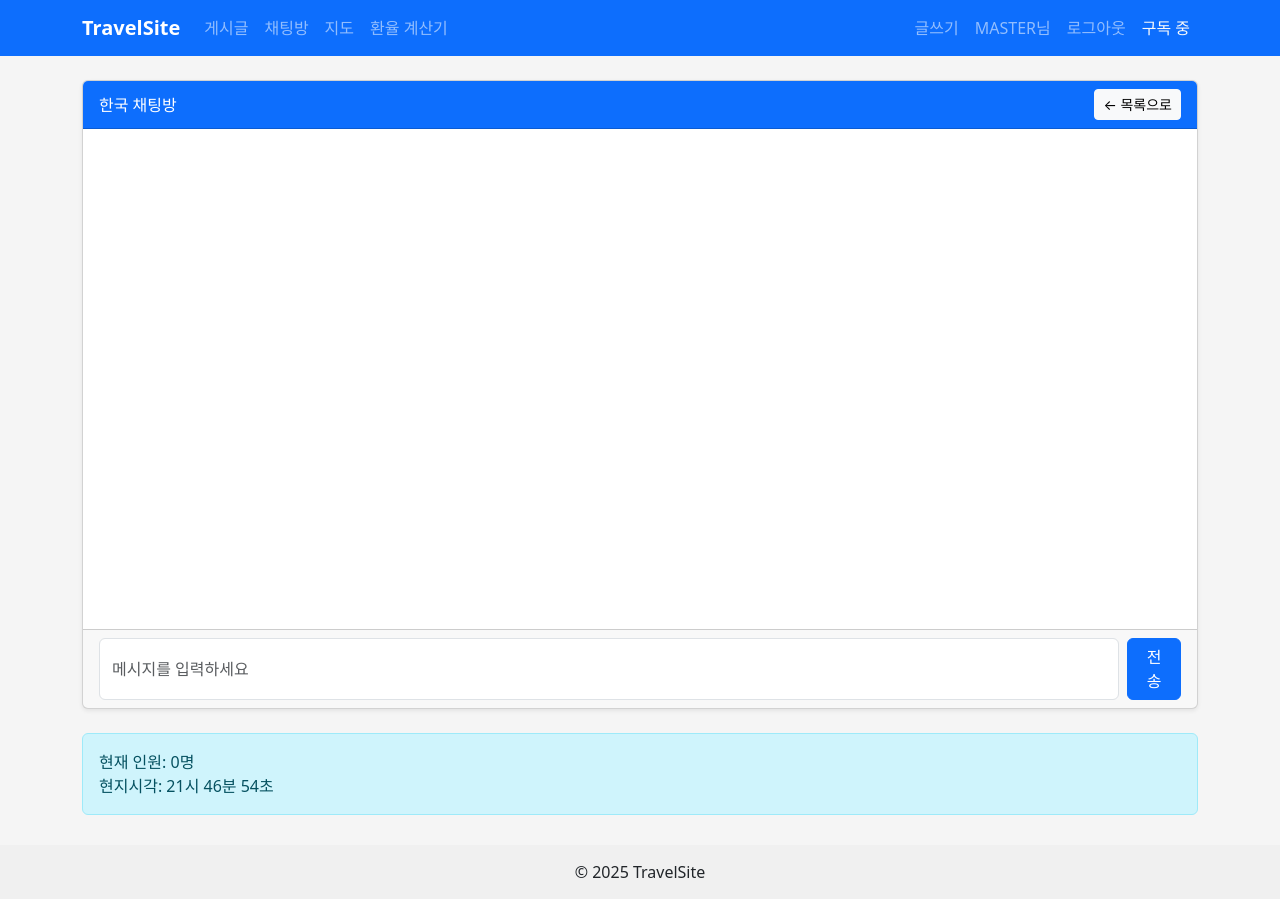
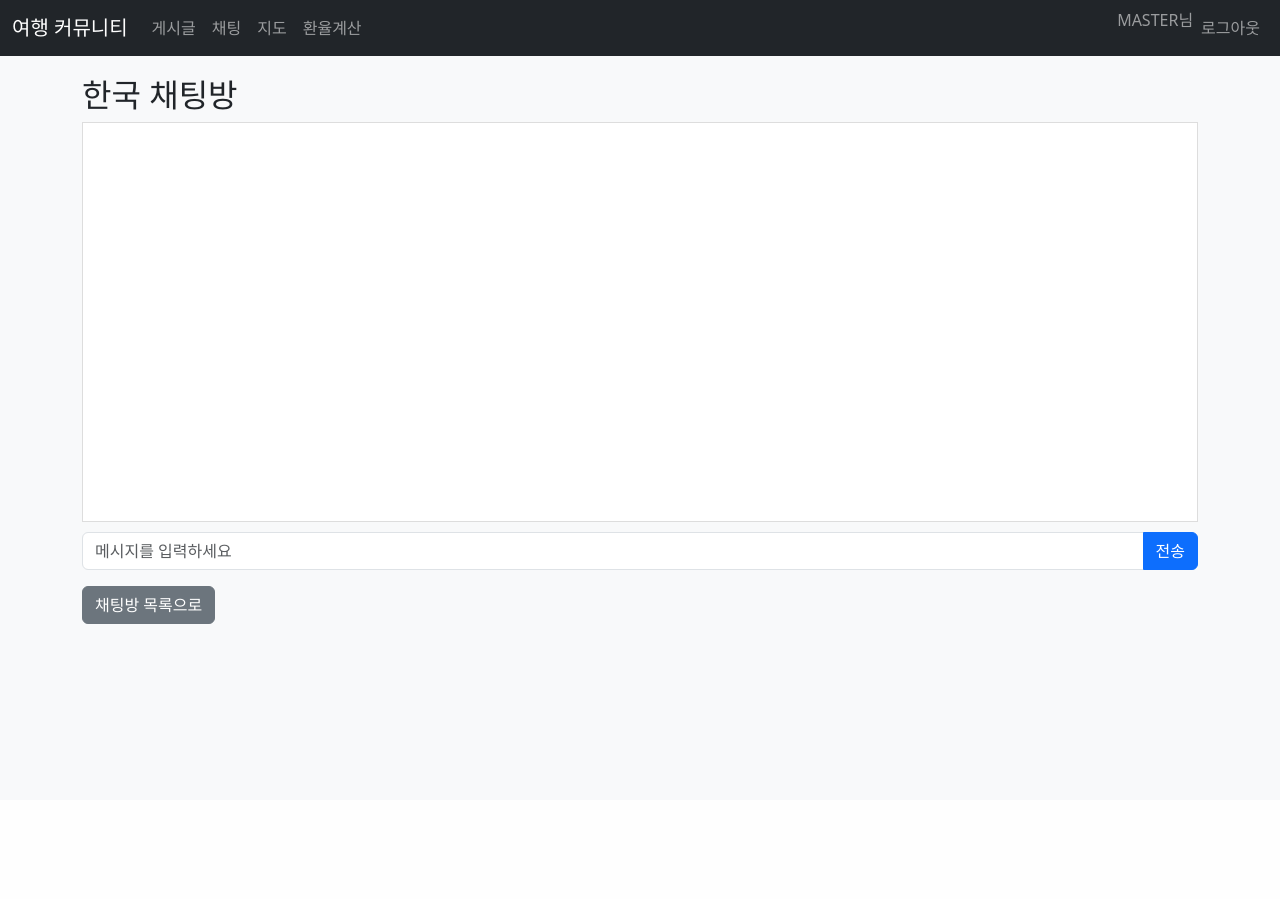
Before and after one commit to dcw15410-del/travel_site, a Flask app: a page that uses templates/base.html in a window 1280 px wide. After the commit the page ends 624 px from the top, so only its background shows below. Run offline with Flask 3, Linux system fonts and the light colour scheme; a user stored in the database is signed in; some libraries are stand-ins or nearby versions.

Commit message:
update-2025-09-26-pm09:46

```diff
--- a/app.py
+++ b/app.py
@@ -3,7 +3,7 @@ eventlet.monkey_patch()
 
 from flask import Flask, render_template, request, redirect, session, flash, url_for, jsonify
 from flask_sqlalchemy import SQLAlchemy
-from flask_socketio import SocketIO, emit, join_room, leave_room
+from flask_socketio import SocketIO, emit, join_room, leave_room, disconnect
 from werkzeug.security import generate_password_hash, check_password_hash
 from werkzeug.utils import secure_filename
 from datetime import datetime
@@ -72,6 +72,7 @@ TIMEZONE_MAP = {
     "태국": "Asia/Bangkok"
 }
 room_users = {room: 0 for room in CHAT_ROOMS}  # 인원 관리
+user_rooms = {}  # 각 연결별 사용자가 들어간 방 추적 {sid: room}
 
 # -----------------------------
 # 공통 템플릿 변수
@@ -84,7 +85,6 @@ def inject_user_and_subscription_and_times():
         if user:
             subscribed = Subscriber.query.filter_by(email=user.email).first() is not None
 
-    # 초기 로딩 시각 (JS에서 계속 갱신)
     room_times = {}
     for room in CHAT_ROOMS:
         try:
@@ -326,9 +326,12 @@ def on_join(data):
 
     # 인원 증가
     room_users[room] = max(0, room_users.get(room, 0)) + 1
+    user_rooms[request.sid] = room  # 연결 추적
 
     ts = datetime.now().strftime("%H:%M:%S")
     emit('receive_message', {'user':'시스템','msg':f'{nickname}님이 입장했습니다.','time':ts}, room=room)
+
+    # 입장 즉시 인원수 전달
     socketio.emit('room_users_update', room_users, broadcast=True)
 
 @socketio.on('leave')
@@ -337,13 +340,22 @@ def on_leave(data):
     nickname = data.get('user','익명')
     leave_room(room)
 
-    # ✅ 안전하게 감소 처리
     if room in room_users and room_users[room] > 0:
         room_users[room] -= 1
+
+    user_rooms.pop(request.sid, None)
 
     ts = datetime.now().strftime("%H:%M:%S")
     emit('receive_message', {'user':'시스템','msg':f'{nickname}님이 퇴장했습니다.', 'time':ts}, room=room)
     socketio.emit('room_users_update', room_users, broadcast=True)
+
+@socketio.on('disconnect')
+def on_disconnect():
+    """브라우저 닫기 / 새로고침 등 비정상 종료 시 인원수 반영"""
+    room = user_rooms.pop(request.sid, None)
+    if room and room in room_users and room_users[room] > 0:
+        room_users[room] -= 1
+        socketio.emit('room_users_update', room_users, broadcast=True)
 
 @socketio.on('send_message')
 def handle_send_message(data):
--- a/templates/base.html
+++ b/templates/base.html
@@ -1,81 +1,77 @@
 <!DOCTYPE html>
 <html lang="ko">
 <head>
-<meta charset="utf-8"/>
-<meta name="viewport" content="width=device-width, initial-scale=1"/>
-<title>{% block title %}TravelSite{% endblock %}</title>
+  <meta charset="UTF-8">
+  <title>{% block title %}여행 커뮤니티{% endblock %}</title>
+  <meta name="viewport" content="width=device-width, initial-scale=1.0">
 
   <!-- Bootstrap -->
   <link href="https://cdn.jsdelivr.net/npm/bootstrap@5.3.2/dist/css/bootstrap.min.css" rel="stylesheet">
-<script src="https://cdn.jsdelivr.net/npm/bootstrap@5.3.2/dist/js/bootstrap.bundle.min.js"></script>
 
+  <!-- Custom Style -->
   <style>
-body { background-color: #f5f5f5; }
-footer { text-align:center; padding:15px; background:#f0f0f0; margin-top:30px; }
-.navbar-brand { font-weight:600; }
-.form-inline { display:flex; gap:6px; align-items:center; }
+    body { background-color:#f8f9fa; }
+    .navbar { margin-bottom:20px; }
+    .chat-box { height:400px; overflow-y:auto; background:#fff; border:1px solid #ddd; padding:10px; }
+    .chat-message { margin:5px 0; }
+    .chat-message .user { font-weight:bold; }
+    .chat-message .time { font-size:0.8em; color:#666; margin-left:6px; }
+    .chat-input { margin-top:10px; }
   </style>
 
-{% block extra_head %}{% endblock %}
+  {% block head %}{% endblock %}
 </head>
 <body>
-
-<nav class="navbar navbar-expand-lg navbar-dark bg-primary mb-4">
-  <div class="container">
-    <a class="navbar-brand" href="{{ url_for('index') }}">TravelSite</a>
-    <button class="navbar-toggler" type="button" data-bs-toggle="collapse" data-bs-target="#navbarsMain">
+  <!-- 네비게이션 -->
+  <nav class="navbar navbar-expand-lg navbar-dark bg-dark">
+    <div class="container-fluid">
+      <a class="navbar-brand" href="{{ url_for('index') }}">여행 커뮤니티</a>
+      <button class="navbar-toggler" type="button" data-bs-toggle="collapse" data-bs-target="#navbarNav">
         <span class="navbar-toggler-icon"></span>
       </button>
-
-    <div class="collapse navbar-collapse" id="navbarsMain">
-      <ul class="navbar-nav me-auto mb-2 mb-lg-0">
+      <div class="collapse navbar-collapse" id="navbarNav">
+        <ul class="navbar-nav me-auto">
           <li class="nav-item"><a class="nav-link" href="{{ url_for('posts') }}">게시글</a></li>
-        <li class="nav-item"><a class="nav-link" href="{{ url_for('chat_rooms') }}">채팅방</a></li>
+          <li class="nav-item"><a class="nav-link" href="{{ url_for('chat_rooms') }}">채팅</a></li>
           <li class="nav-item"><a class="nav-link" href="{{ url_for('map_view') }}">지도</a></li>
-        <li class="nav-item"><a class="nav-link" href="{{ url_for('currency_page') }}">환율 계산기</a></li>
+          <li class="nav-item"><a class="nav-link" href="{{ url_for('currency_page') }}">환율계산</a></li>
         </ul>
-
-      <ul class="navbar-nav ms-auto">
+        <ul class="navbar-nav">
           {% if current_user %}
-          <li class="nav-item"><a class="nav-link" href="{{ url_for('new_post') }}">글쓰기</a></li>
-          <li class="nav-item"><span class="nav-link"> {{ current_user.nickname }}님</span></li>
+            <li class="nav-item"><span class="navbar-text">{{ current_user.nickname }}님</span></li>
             <li class="nav-item"><a class="nav-link" href="{{ url_for('logout') }}">로그아웃</a></li>
           {% else %}
             <li class="nav-item"><a class="nav-link" href="{{ url_for('login') }}">로그인</a></li>
             <li class="nav-item"><a class="nav-link" href="{{ url_for('register') }}">회원가입</a></li>
           {% endif %}
-
-        <li class="nav-item">
-          {% if is_subscribed %}
-            <span class="nav-link text-light">구독 중</span>
-          {% else %}
-            <form class="d-flex" method="POST" action="{{ url_for('subscribe') }}">
-              <input name="email" type="email" class="form-control form-control-sm" placeholder="이메일">
-              <button class="btn btn-sm btn-warning ms-1">구독</button>
-            </form>
-          {% endif %}
-        </li>
         </ul>
       </div>
     </div>
   </nav>
 
+  <!-- Flash 메시지 -->
   <div class="container">
     {% with messages = get_flashed_messages() %}
       {% if messages %}
         <div class="alert alert-info">
-        {% for m in messages %}{{ m }}<br>{% endfor %}
+          {% for msg in messages %}
+            <div>{{ msg }}</div>
+          {% endfor %}
         </div>
       {% endif %}
     {% endwith %}
+  </div>
 
+  <!-- 본문 -->
+  <div class="container">
     {% block content %}{% endblock %}
   </div>
 
-<footer>
-&copy; 2025 TravelSite
-</footer>
+  <!-- Scripts -->
+  <script src="https://cdn.jsdelivr.net/npm/bootstrap@5.3.2/dist/js/bootstrap.bundle.min.js"></script>
+  <script src="https://cdnjs.cloudflare.com/ajax/libs/socket.io/4.7.2/socket.io.min.js"></script>
+  <script src="https://code.jquery.com/jquery-3.7.1.min.js"></script>
 
-{% block extra_script %}{% endblock %}
+  {% block scripts %}{% endblock %}
 </body>
 </html>
--- a/templates/chat.html
+++ b/templates/chat.html
@@ -1,83 +1,51 @@
 {% extends "base.html" %}
-{% block title %}{{ room }} 채팅방 - TravelSite{% endblock %}
+{% block title %}{{ room }} 채팅방{% endblock %}
 
 {% block content %}
-<div class="card shadow-sm mb-4">
-  <div class="card-header bg-primary text-white d-flex justify-content-between align-items-center">
-    <span>{{ room }} 채팅방</span>
-    <a href="{{ url_for('chat_rooms') }}" id="leave-btn" class="btn btn-sm btn-light">← 목록으로</a>
-  </div>
-  <div class="card-body" style="height: 500px; overflow-y: auto;" id="chat-box">
-    <!-- 메시지 출력 영역 -->
-  </div>
-  <div class="card-footer">
-    <form id="chat-form" class="d-flex gap-2">
-      <input type="text" id="chat-input" class="form-control" placeholder="메시지를 입력하세요">
-      <button class="btn btn-primary">전송</button>
-    </form>
-  </div>
+<h2>{{ room }} 채팅방</h2>
+<div class="chat-box" id="chat-box"></div>
+<div class="chat-input">
+  <form id="chat-form">
+    <div class="input-group">
+      <input type="text" id="message" class="form-control" placeholder="메시지를 입력하세요">
+      <button class="btn btn-primary" type="submit">전송</button>
+    </div>
+  </form>
 </div>
-
-<div class="alert alert-info">
-  현재 인원: <span id="room-user-count">{{ room_users[room] }}</span>명 <br>
-  현지시각: <span class="local-time" data-tz="{{ timezone_map[room] }}" id="room-time">{{ room_times[room] }}</span>
+<div class="mt-3">
+  <a href="{{ url_for('chat_rooms') }}" class="btn btn-secondary">채팅방 목록으로</a>
 </div>
 {% endblock %}
 
-{% block extra_script %}
-<script src="https://cdn.socket.io/4.5.4/socket.io.min.js"></script>
+{% block scripts %}
 <script>
   const socket = io();
   const room = "{{ room }}";
-  const user = "{{ user.nickname }}";
+  const nickname = "{{ user.nickname }}";
 
-  // ✅ 채팅방 입장
-  socket.emit("join", { room: room, user: user });
+  // 방 입장
+  socket.emit("join", {room: room, user: nickname});
 
-  // ✅ 메시지 수신
-  socket.on("receive_message", (data) => {
-    const box = document.getElementById("chat-box");
-    const div = document.createElement("div");
-    div.classList.add("mb-2");
-    div.innerHTML = `<strong>${data.user}</strong> [${data.time}] : ${data.msg}`;
-    box.appendChild(div);
-    box.scrollTop = box.scrollHeight;
+  // 메시지 수신
+  socket.on("receive_message", function(data){
+    const box = $("#chat-box");
+    const msg = `<div class="chat-message"><span class="user">${data.user}</span>: ${data.msg} <span class="time">[${data.time}]</span></div>`;
+    box.append(msg);
+    box.scrollTop(box[0].scrollHeight);
   });
 
-  // ✅ 인원수 업데이트
-  socket.on("room_users_update", (data) => {
-    if (data[room] !== undefined) {
-      document.getElementById("room-user-count").innerText = data[room];
-    }
+  // 메시지 전송
+  $("#chat-form").submit(function(e){
+    e.preventDefault();
+    const msg = $("#message").val().trim();
+    if (!msg) return;
+    socket.emit("send_message", {room: room, user: nickname, msg: msg});
+    $("#message").val("");
   });
 
-  // ✅ 메시지 전송
-  document.getElementById("chat-form").addEventListener("submit", (e) => {
-    e.preventDefault();
-    const input = document.getElementById("chat-input");
-    const msg = input.value.trim();
-    if (!msg) return;
-    socket.emit("send_message", { room: room, user: user, msg: msg });
-    input.value = "";
+  // 방 나가기
+  window.addEventListener("beforeunload", function(){
+    socket.emit("leave", {room: room, user: nickname});
   });
-
-  // ✅ 채팅방 퇴장 (목록 버튼 클릭 시)
-  document.getElementById("leave-btn").addEventListener("click", (e) => {
-    socket.emit("leave", { room: room, user: user });
-  });
-
-  // ✅ 채팅방 퇴장 (창 닫기 / 새로고침 시)
-  window.addEventListener("beforeunload", () => {
-    socket.emit("leave", { room: room, user: user });
-  });
-
-  // ✅ 현지시각 실시간 업데이트
-  function updateTime() {
-    const el = document.getElementById("room-time");
-    const tz = el.dataset.tz;
-    el.innerText = new Date().toLocaleTimeString("ko-KR", { timeZone: tz, hour12: false });
-  }
-  setInterval(updateTime, 1000);
-  updateTime();
 </script>
 {% endblock %}
```
Also changed, not shown: templates/chat_rooms.html (+24 -28 lines). Lines whose indentation alone changed are shown as unchanged.
